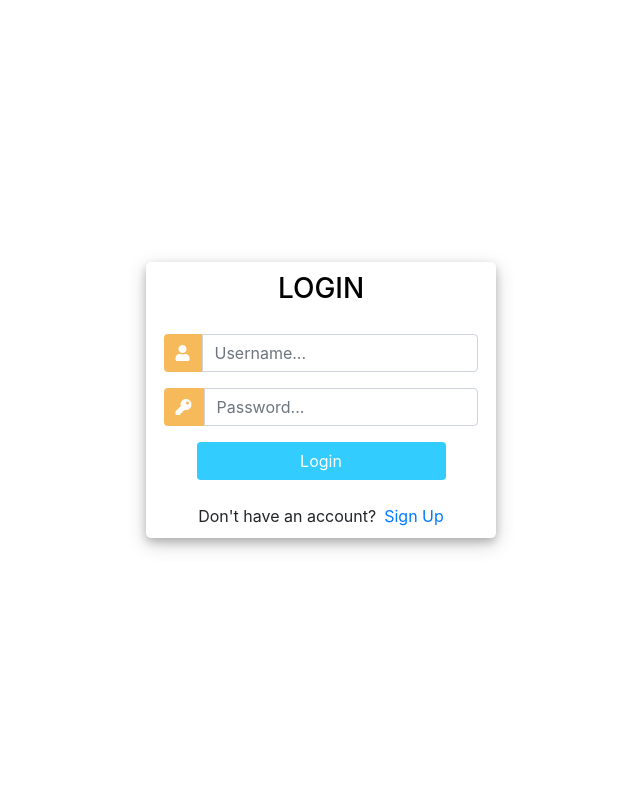
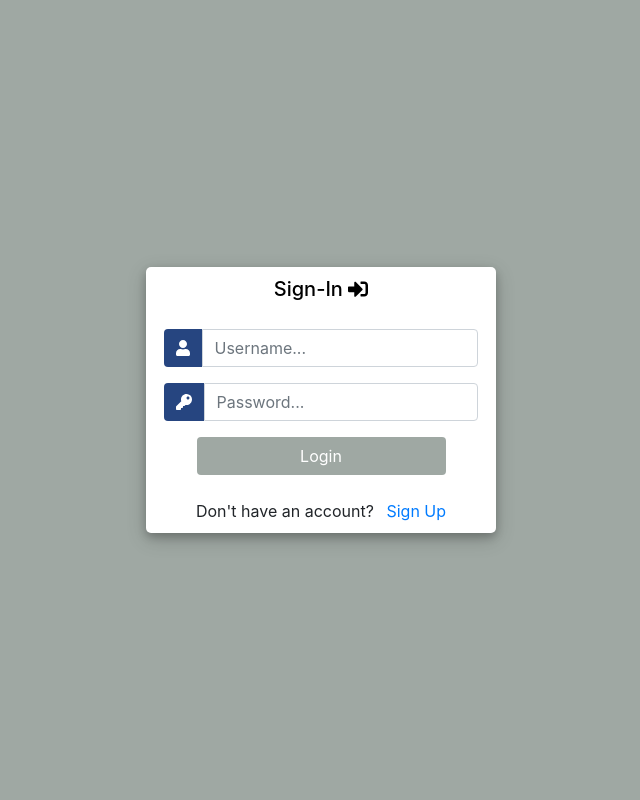
Before and after one commit to GA352491/django-deployment-bussiness-management, a Django app: page /login/ in a window 1280 px wide. Shown: the whole page, without its empty margins (319-959 px from the left). Run offline with Django 3.2, Linux system fonts and the light colour scheme; some libraries are stand-ins or nearby versions.

Commit message:
Merge branch 'master' of https://github.com/GA352491/django-deployment-bussiness-management # Please enter a commit message to explain why this merge is necessary, # especially if it merges an updated upstream into a topic branch. # # Lines starting with '#' will be ignored, and an empty message aborts # the commit.

```diff
--- a/sales/templates/login.html
+++ b/sales/templates/login.html
@@ -4,7 +4,7 @@
 
 <head>
 
-<meta name="viewport" content="width=device-width,
+    <meta name="viewport" content="width=device-width,
     initial-scale=1, maximum-scale=1, user-scalable=no">
 
     <title>Login</title>
@@ -23,7 +23,6 @@
             height: 100%;
 
         }
-
 
 
         .user_card {
@@ -68,7 +67,7 @@
         }
 
         .input-group-text {
-            background: #f7ba5b !important;
+            background: #264580 !important;
             color: white !important;
             border: 0 !important;
             border-radius: 0.25rem 0 0 0.25rem !important;
@@ -89,17 +88,18 @@
     </style>
 
 </head>
-<body>
+<body style="background-color: #9fa8a3!important;">
 <div class="container h-100">
     <div class="d-flex justify-content-center h-100">
         <div class="user_card">
             <div class="d-flex justify-content-center">
 
 
-                <h3 id="form-title">LOGIN</h3>
+                <h5 id="form-title">Sign-In <i class="fas fa-sign-in-alt"></i></h5>
             </div>
             <div class="d-flex justify-content-center form_container">
-                <form method="POST" action="">{% csrf_token %}
+                <form method="POST" action="">
+                    {% csrf_token %}
 
                     <div class="input-group mb-3">
                         <div class="input-group-append">
@@ -115,23 +115,31 @@
                     </div>
 
                     <div class="d-flex justify-content-center mt-3 login_container">
-                        <input class="btn login_btn" type="submit" value="Login">
+                        <input class="button btn login_btn" type="submit" value="Login" style="background-color:#9fa8a3!important; ">
                     </div>
                 </form>
 
             </div>
             {% for message in messages %}
-               <p>{{message  }}</p>
+                <p>{{ message }}</p>
             {% endfor %}
             <div class="mt-4">
                 <div class="d-flex justify-content-center links">
-                    Don't have an account? <a href="{% url 'register' %}" class="ml-2">Sign Up</a>
+                    <span>Don't have an account? <a href="{% url 'register' %}" class="ml-2">Sign Up</a></span>
                 </div>
 
             </div>
         </div>
     </div>
 </div>
+
+
+
+<!--font awesome-->
+<script src=" https://cdnjs.cloudflare.com/ajax/libs/font-awesome/5.13.1/js/all.min.js"></script>
+
+
+
 </body>
 
 </html>
```
